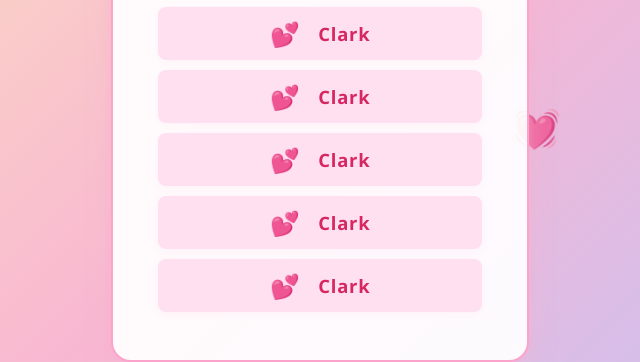
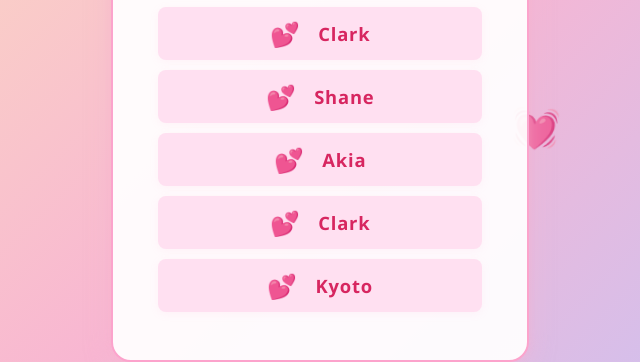
Before and after one commit to ZarkDev098/DOX-PROJECT-2025-IT-S-ME-ZARK, a website: page public/index.html in a window 1280 px wide. Both pictures are taken after a click on the button "YES". Shown: the part 270-632 px from the top of the page, 320-960 px from the left. Drawn offline with Linux system fonts and the light colour scheme.

Commit message:
Update index.html

```diff
--- a/public/index.html
+++ b/public/index.html
@@ -210,7 +210,7 @@
   <div class="prompt-container" id="prompt">
     <div class="question">
       <span class="heart-q">💕</span>
-      DO YOU WANT SEE <b>UNDEFEATED TEAM</b>?
+      DO YOU WANT SEE<b>UNDEFEATED TEAM</b>
     </div>
     <div class="yesno-btns">
       <button id="yesBtn">YES</button>
@@ -227,10 +227,10 @@
     </div>
     <ul class="member-list">
       <li>Clark</li>
+      <li>Shane</li>
+      <li>Akia</li>
       <li>Clark</li>
-      <li>Clark</li>
-      <li>Clark</li>
-      <li>Clark</li>
+      <li>Kyoto</li>
     </ul>
   </div>
   <script>
```
